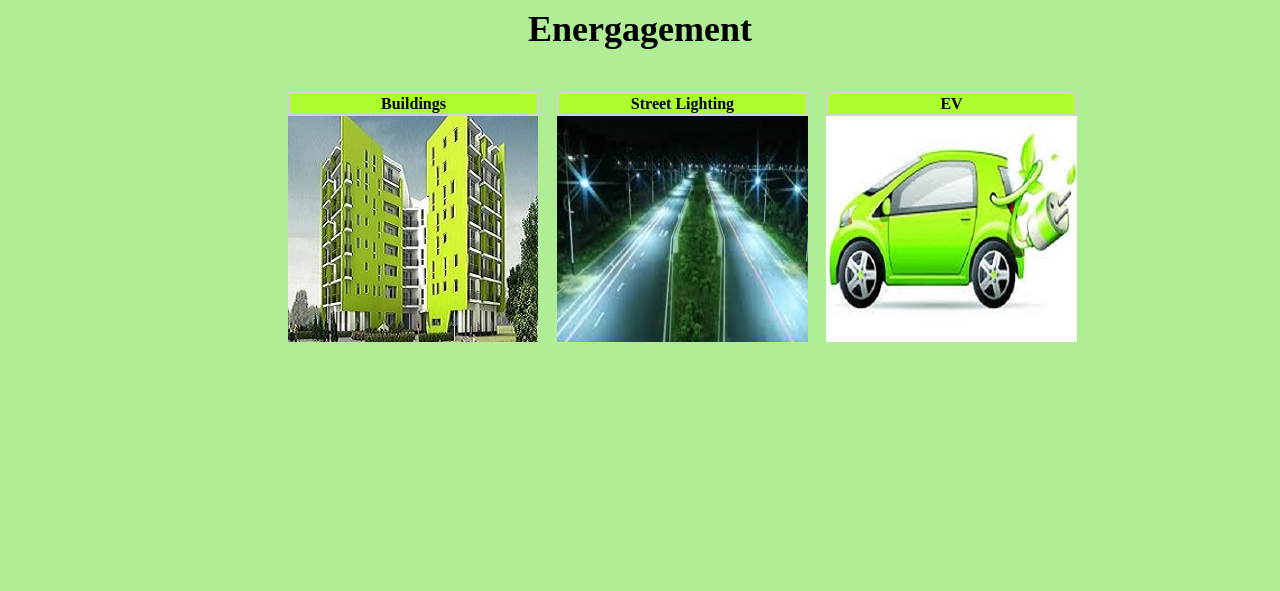
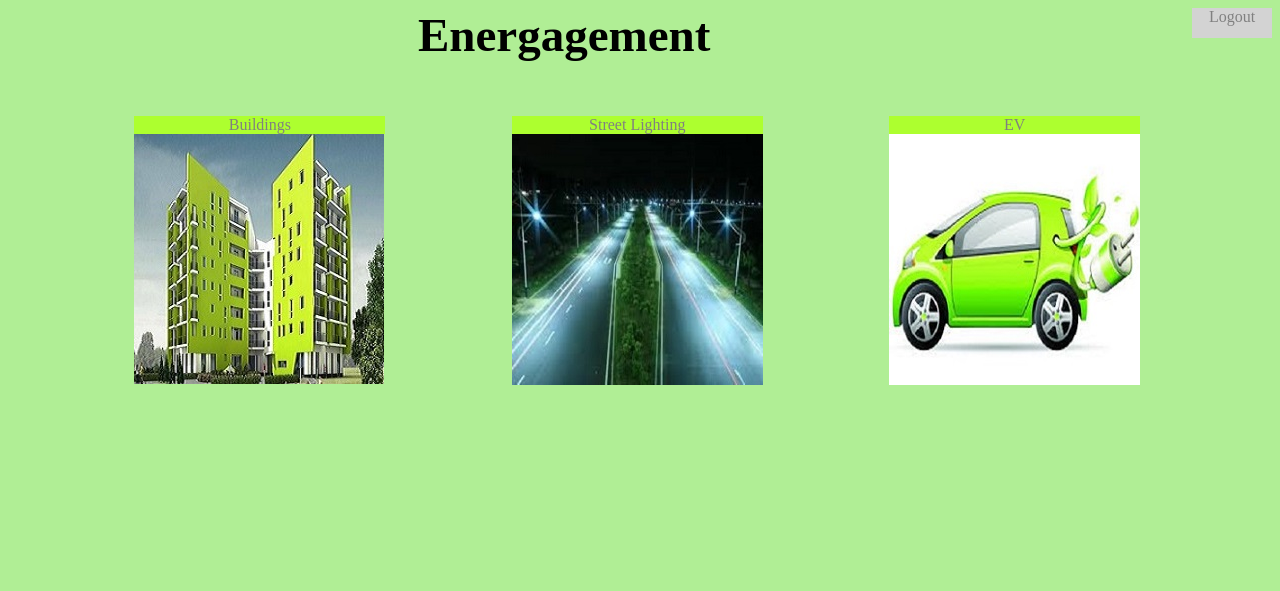
Before and after one commit to mpetyx/energagement, a Django app: page /p/main/ in a window 1280 px wide. Shown: the top 591 px of the page. Run offline with Django 3.2, Linux system fonts and the light colour scheme; lists and menus that the app fills with data are empty; parts of the project's set-up code (start-up, migrations or seed data) failed here and were passed over.

Commit message:
edit divs in main, link login with main

```diff
--- a/energagement/energagement/static/myapp/mycss.css
+++ b/energagement/energagement/static/myapp/mycss.css
@@ -8,6 +8,12 @@ body {background: #b0ee95}
 
 .inlineTable {
             display: inline-block;
+}
+
+div.page {
+    margin-left: auto;
+    margin-right: auto;
+    position : relative;
 }
 
 div.keno {
@@ -71,23 +77,16 @@ div.scroll5 {
 
 div.box1 {
 
-    background: transparent url("images/buildings1.jpg") no-repeat;
-    width: 251px;
-    height: 250px;
+
 }
 
 div.box2 {
 
-    background: transparent url("images/street_lighting1.jpg") no-repeat;
-    width: 251px;
-    height: 250px;
 }
 
 div.box3 {
 
-    background: transparent url("images/EV1.jpg") no-repeat;
-    width: 251px;
-    height: 250px;
+
 }
 
 div.time_scope {
@@ -112,7 +111,7 @@ p2 {float:right;}
 
 br {height: 28px;}
 
-p1 {font-size: 36px;}
+p1 {font-size: 47px; margin-right: 55%}
 
 a {color:grey; background-color:transparent; text-decoration:none}
 
--- a/energagement/energagement/templates/allauth/account/login.html
+++ b/energagement/energagement/templates/allauth/account/login.html
@@ -3,7 +3,7 @@
 {% load i18n %}
 {% load account %}
 
-{% block head_title %}{% trans "Sign In!!!" %}{% endblock %}
+{% block head_title %}{% trans "Sign In" %}{% endblock %}
 
 {% block content %}
 
@@ -31,7 +31,7 @@ for a {{ site_name }} account and sign in below:{% endblocktrans %}</p>
 <a href="{{ signup_url }}">sign up</a> first.{% endblocktrans %}</p>
 {% endif %}
 
-<form class="login" method="POST" action="{% url 'account_login' %}">
+<form class="login" method="POST" action="/p/main/">
   {% csrf_token %}
   {{ form.as_p }}
   {% if redirect_field_value %}
--- a/energagement/energagement/templates/myapp/main.html
+++ b/energagement/energagement/templates/myapp/main.html
@@ -7,38 +7,46 @@
     <link rel="stylesheet" type="text/css" href="{% static 'myapp/mycss.css' %}" />
 </head>
 <body>
-    <p1> <center> <b>  Energagement </b> </center>  </p1>
-    <br/>
-    <center>
-        <div class="keno2">
-        </div>
-        <div class="box1">
-   			<table style="background-color:lightgrey"  class="floatedTable"  frame="box">
-        		<tr style="background-color:#ADFF2F">
-					<th width=251″> <center> <b> Buildings </b></center></th>
-				</tr>
-   			</table>
+    <div class="page" style=" width: 100%; height: 100%; ">
+        <p2 align="right" style="width: 80px; height: 30px; background-color:lightgray; margin-right: 2% position:relative;">
+            <a href="/accounts/logout/"> <center>Logout</center> </a>
+        </p2>
+        <p1 > <center style="margin-right:12%"> <b>  Energagement </b> </center>  </p1>
+        <br/>
+
+        <div class="box1" style="width: 251px; height: auto; margin-left: 10%; margin-right:auto; margin-bottom: 10%">
+   			<a>
+                <div style="width: 100%; background-color:#ADFF2F">
+                    <a href="/p/buildings/"> <center>Buildings</center> </a>
+                </div>
+            </a>
+            <div style="width: 100%">
+                <a href="/p/buildings/"> <img src="{% static 'myapp/images/buildings1.jpg' %}"/> </a>
+            </div>
    	    </div>
-        <div class="keno">
-        </div>
-        <div class="box2">
-   			<table style="background-color:lightgrey"  class="floatedTable"  frame="box">
-        		<tr style="background-color:#ADFF2F">
-					<th width=251″> <center> <b> Street Lighting </b></center></th>
-				</tr>
-   			</table>
+
+        <div class="box2" style="width: 251px; height: auto; margin-left: 10%; margin-right:auto; margin-bottom: 10%">
+   			<a>
+                <div style="width: 100%; background-color:#ADFF2F">
+                    <a href="/p/street_lighting/"> <center>Street Lighting</center> </a>
+                </div>
+            </a>
+            <div style="width: 100%">
+                <a href="/p/street_lighting/"> <img src="{% static 'myapp/images/street_lighting1.jpg' %}"/> </a>
+            </div>
    	    </div>
-        <div class="keno">
-        </div>
-        <div class="box3">
-   		   	<table style="background-color:lightgrey"  class="floatedTable"  frame="box">
-        		<tr style="background-color:#ADFF2F">
-					<th width=251> <center> <b> EV </b></center></th>
-				</tr>
-   			</table>
+
+        <div class="box3" style="width: 251px; height: auto; margin-left: 10% ;margin-right:auto; margin-bottom: 10%">
+   			<a>
+                 <div style="width: 100%; background-color:#ADFF2F">
+                    <a href="/p/EV/"> <center>EV</center> </a>
+                </div>
+            </a>
+            <div style="width: 100%">
+                <a href="/p/EV/"> <img src="{% static 'myapp/images/EV1.jpg' %}"/> </a>
+            </div>
    	    </div>
-        <div class="keno2">
-        </div>
-     </center>
+
+    </div>
 </body>
 </html>
--- a/energagement/myapp/urls.py
+++ b/energagement/myapp/urls.py
@@ -6,4 +6,7 @@ from myapp import views
 
 urlpatterns = patterns('',
     url(r'^main/', views.main, name='main'),
+    url(r'^buildings/', views.buildings, name='buildings'),
+    url(r'^street_lighting/', views.street_lighting, name='street_lighting'),
+    url(r'^EV/', views.EV, name='EV'),
 )
--- a/energagement/myapp/views.py
+++ b/energagement/myapp/views.py
@@ -3,3 +3,15 @@ from django.shortcuts import render_to_response
 def main(request):
 
     return render_to_response('myapp/main.html')
+
+def buildings(request):
+
+    return render_to_response('myapp/buildings.html')
+
+def street_lighting(request):
+
+    return render_to_response('myapp/street_lighting.html')
+
+def EV(request):
+
+    return render_to_response('myapp/EV.html')
```
Also changed, not shown: energagement/energagement/templates/myapp/EV.html (added, +10 -0 lines), energagement/energagement/templates/myapp/buildings.html (added, +10 -0 lines), energagement/energagement/templates/myapp/street_lighting.html (added, +10 -0 lines), energagement/energagement/static/myapp/images/street_lighting1.jpg.
